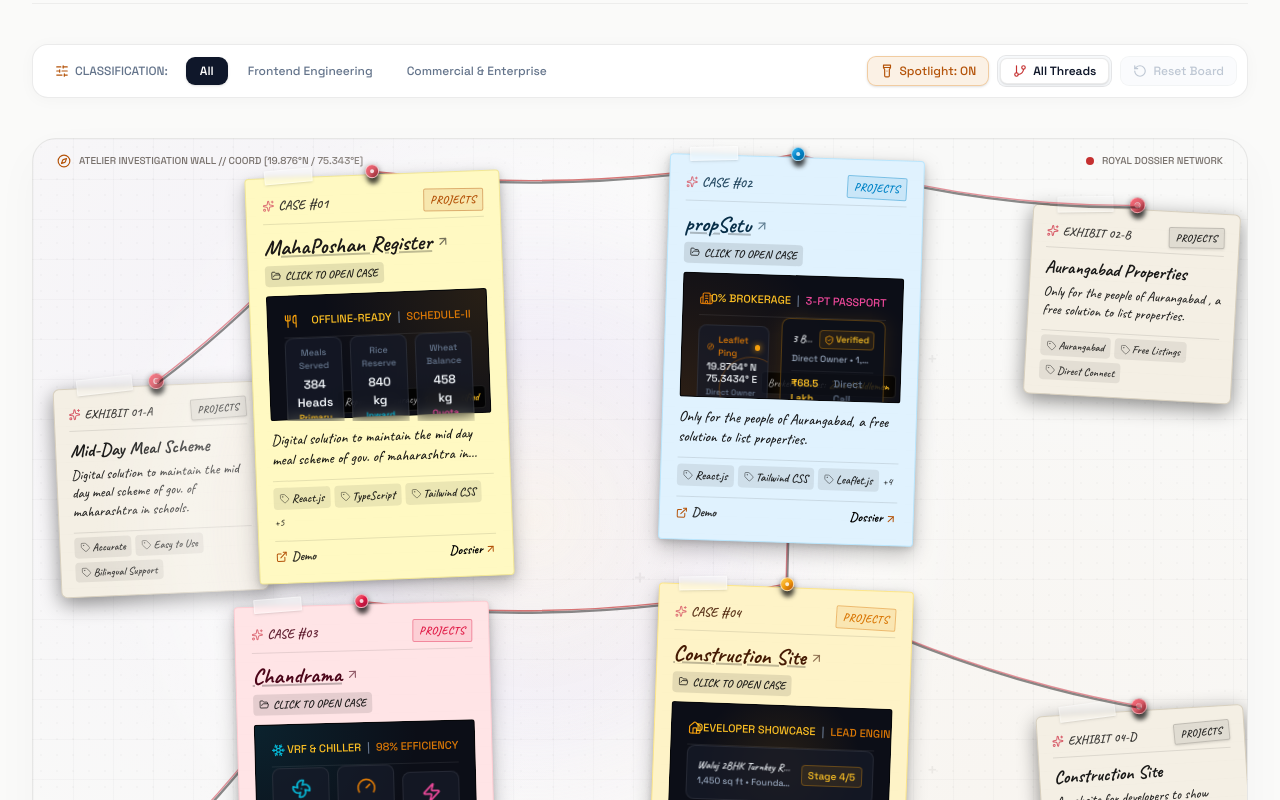
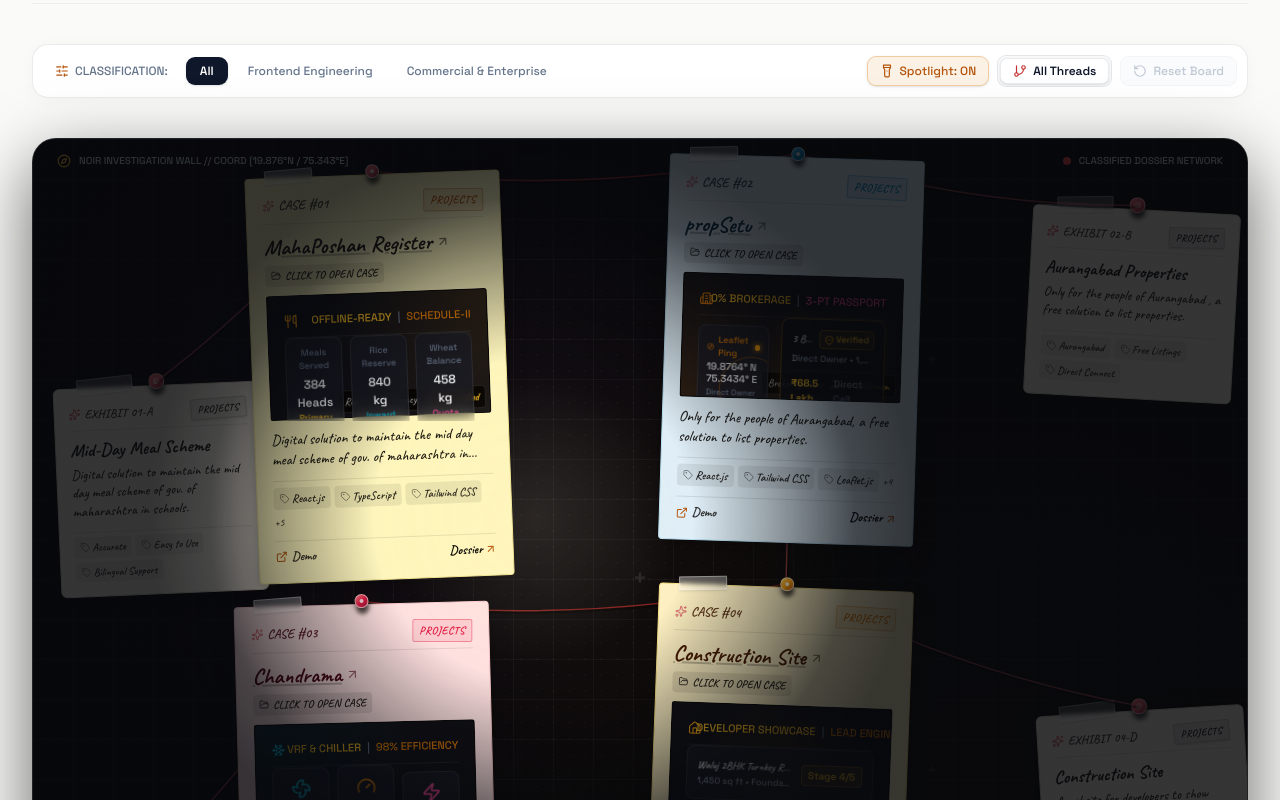
Before and after one commit to Umardeshmukh/protfolio, a React (Vite) app: page / in a window 1280 px wide. Shown: the part 2980-3780 px from the top of the page. Built offline with nearby package versions, Linux system fonts and the light colour scheme.

Commit message:
feat: turn research board into dark noir theme with interactive flashlight spotlight reveal

```diff
--- a/src/components/projects/ResearchBoard.tsx
+++ b/src/components/projects/ResearchBoard.tsx
@@ -90,20 +90,20 @@
         onMouseMove={handleMouseMove}
         onMouseEnter={() => setIsMouseOverBoard(true)}
         onMouseLeave={() => setIsMouseOverBoard(false)}
-        className="hidden lg:block relative w-full h-[880px] rounded-[24px] bg-[#f9f9f8] border border-black/[0.08] overflow-hidden select-none shadow-[0_16px_45px_rgba(0,0,0,0.03)]"
+        className="hidden lg:block relative w-full h-[880px] rounded-[24px] bg-[#07080b] border border-white/[0.1] overflow-hidden select-none shadow-[0_24px_70px_rgba(0,0,0,0.6)]"
         style={{
           backgroundImage: `
-            linear-gradient(rgba(15, 23, 42, 0.025) 1px, transparent 1px),
-            linear-gradient(90deg, rgba(15, 23, 42, 0.025) 1px, transparent 1px)
+            linear-gradient(rgba(255, 255, 255, 0.035) 1px, transparent 1px),
+            linear-gradient(90deg, rgba(255, 255, 255, 0.035) 1px, transparent 1px)
           `,
           backgroundSize: '40px 40px',
         }}
       >
         {/* Subtle Linen / Atelier Micro-Texture */}
         <div
-          className="absolute inset-0 pointer-events-none opacity-25"
+          className="absolute inset-0 pointer-events-none opacity-20"
           style={{
-            backgroundImage: `radial-gradient(rgba(0, 0, 0, 0.08) 1px, transparent 1px)`,
+            backgroundImage: `radial-gradient(rgba(255, 255, 255, 0.1) 1px, transparent 1px)`,
             backgroundSize: '16px 16px',
           }}
           aria-hidden="true"
@@ -111,80 +111,53 @@
 
         {/* Investigative Blueprint Crosshairs & Grid Coordinate Watermarks */}
         <div
-          className="absolute inset-0 pointer-events-none z-5 overflow-hidden text-[#78716c]/60 font-mono text-[10px]"
+          className="absolute inset-0 pointer-events-none z-5 overflow-hidden text-slate-400/50 font-mono text-[10px]"
           aria-hidden="true"
         >
           {/* Top ruler marks */}
-          <div className="absolute top-3.5 left-6 flex items-center gap-2 text-[#78716c]">
-            <Compass className="w-3.5 h-3.5 text-[#b45309]" />
-            <span>ATELIER INVESTIGATION WALL // COORD [19.876°N / 75.343°E]</span>
+          <div className="absolute top-3.5 left-6 flex items-center gap-2 text-slate-300">
+            <Compass className="w-3.5 h-3.5 text-[#fbbf24]" />
+            <span>NOIR INVESTIGATION WALL // COORD [19.876°N / 75.343°E]</span>
           </div>
 
-          <div className="absolute top-3.5 right-6 flex items-center gap-2 text-[#78716c]">
-            <span className="w-2 h-2 rounded-full bg-[#c53030]" />
-            <span>ROYAL DOSSIER NETWORK</span>
+          <div className="absolute top-3.5 right-6 flex items-center gap-2 text-slate-300">
+            <span className="w-2 h-2 rounded-full bg-[#ef4444] animate-pulse" />
+            <span>CLASSIFIED DOSSIER NETWORK</span>
           </div>
 
-          <div className="absolute bottom-3.5 left-6 text-[#78716c]">
-            <span>MOHAMMED UMER DESHMUKH // STICKY NOTE ARCHIVE</span>
+          <div className="absolute bottom-3.5 left-6 text-slate-400">
+            <span>MOHAMMED UMER DESHMUKH // CASE FILE ARCHIVE</span>
           </div>
 
-          <div className="absolute bottom-3.5 right-6 text-[#78716c]">
-            <span>CLICK PROJECT NAME TO OPEN INVESTIGATION DOSSIER</span>
+          <div className="absolute bottom-3.5 right-6 text-[#fbbf24] flex items-center gap-1.5 font-semibold">
+            <span>🔦 MOVE CURSOR TO ILLUMINATE DETAILS WITH SPOTLIGHT</span>
           </div>
 
           {/* Crosshairs watermark */}
-          <div className="absolute top-1/4 left-1/4 -translate-x-1/2 -translate-y-1/2 text-lg text-black/5 font-light">
+          <div className="absolute top-1/4 left-1/4 -translate-x-1/2 -translate-y-1/2 text-lg text-white/10 font-light">
             +
           </div>
-          <div className="absolute top-1/4 right-1/4 -translate-x-1/2 -translate-y-1/2 text-lg text-black/5 font-light">
+          <div className="absolute top-1/4 right-1/4 -translate-x-1/2 -translate-y-1/2 text-lg text-white/10 font-light">
             +
           </div>
-          <div className="absolute bottom-1/4 left-1/4 -translate-x-1/2 -translate-y-1/2 text-lg text-black/5 font-light">
+          <div className="absolute bottom-1/4 left-1/4 -translate-x-1/2 -translate-y-1/2 text-lg text-white/10 font-light">
             +
           </div>
-          <div className="absolute bottom-1/4 right-1/4 -translate-x-1/2 -translate-y-1/2 text-lg text-black/5 font-light">
+          <div className="absolute bottom-1/4 right-1/4 -translate-x-1/2 -translate-y-1/2 text-lg text-white/10 font-light">
             +
           </div>
-          <div className="absolute top-1/2 left-1/2 -translate-x-1/2 -translate-y-1/2 text-2xl text-black/5 font-light">
+          <div className="absolute top-1/2 left-1/2 -translate-x-1/2 -translate-y-1/2 text-2xl text-white/10 font-light">
             +
           </div>
         </div>
 
-        {/* ============================================================== */}
-        {/* INTERACTIVE SPOTLIGHT EFFECT                                   */}
-        {/* ============================================================== */}
-        {spotlightEnabled && (
-          <div
-            className="absolute inset-0 pointer-events-none z-15 transition-opacity duration-300"
-            style={{
-              opacity: isMouseOverBoard ? 1 : 0.65,
-              background: `
-                radial-gradient(
-                  520px circle at ${spotlightPos.x}px ${spotlightPos.y}px,
-                  rgba(217, 119, 6, 0.08) 0%,
-                  rgba(124, 58, 237, 0.05) 35%,
-                  rgba(255, 255, 255, 0.5) 65%,
-                  transparent 85%
-                ),
-                radial-gradient(
-                  220px circle at ${spotlightPos.x}px ${spotlightPos.y}px,
-                  rgba(255, 255, 255, 0.7) 0%,
-                  transparent 70%
-                )
-              `,
-            }}
-            aria-hidden="true"
-          />
-        )}
-
-        {/* Ambient Warm Pearl Backing */}
+        {/* Ambient Dark Noir Glow */}
         <div
           className="absolute inset-0 pointer-events-none z-0"
           style={{
             background: `
-              radial-gradient(circle at 20% 25%, rgba(124, 58, 237, 0.035) 0%, transparent 45%),
-              radial-gradient(circle at 80% 75%, rgba(217, 119, 6, 0.03) 0%, transparent 45%)
+              radial-gradient(circle at 20% 25%, rgba(124, 58, 237, 0.05) 0%, transparent 50%),
+              radial-gradient(circle at 80% 75%, rgba(217, 119, 6, 0.05) 0%, transparent 50%)
             `,
           }}
           aria-hidden="true"
@@ -261,18 +234,66 @@
             );
           })}
         </div>
+
+        {/* ============================================================== */}
+        {/* INTERACTIVE SPOTLIGHT FLASHLIGHT & DARK SHROUD EFFECT          */}
+        {/* ============================================================== */}
+        {spotlightEnabled && (
+          <>
+            {/* 1. Darkness Shroud: conceals details outside the spotlight cone */}
+            <div
+              className="absolute inset-0 pointer-events-none z-20 transition-opacity duration-300"
+              style={{
+                opacity: isMouseOverBoard ? 1 : 0.85,
+                background: `
+                  radial-gradient(
+                    380px circle at ${spotlightPos.x}px ${spotlightPos.y}px,
+                    transparent 0%,
+                    transparent 42%,
+                    rgba(7, 8, 11, 0.45) 65%,
+                    rgba(7, 8, 11, 0.86) 85%,
+                    rgba(7, 8, 11, 0.95) 100%
+                  )
+                `,
+              }}
+              aria-hidden="true"
+            />
+
+            {/* 2. Spotlight Flashlight Beam: illuminates and glows over details */}
+            <div
+              className="absolute inset-0 pointer-events-none z-25 transition-opacity duration-200"
+              style={{
+                opacity: isMouseOverBoard ? 1 : 0.65,
+                background: `
+                  radial-gradient(
+                    440px circle at ${spotlightPos.x}px ${spotlightPos.y}px,
+                    rgba(251, 191, 36, 0.09) 0%,
+                    rgba(217, 119, 6, 0.04) 40%,
+                    transparent 75%
+                  ),
+                  radial-gradient(
+                    180px circle at ${spotlightPos.x}px ${spotlightPos.y}px,
+                    rgba(255, 255, 255, 0.14) 0%,
+                    transparent 80%
+                  )
+                `,
+              }}
+              aria-hidden="true"
+            />
+          </>
+        )}
       </div>
 
       {/* ============================================================== */}
       {/* TABLET & MOBILE VIEW: RESPONSIVE EVIDENCE TRAIL WITH STICKY    */}
       {/* ============================================================== */}
       <div className="lg:hidden relative space-y-8">
-        <div className="p-4 rounded-[16px] bg-white border border-black/[0.08] flex items-center justify-between text-xs font-mono shadow-sm">
-          <div className="flex items-center gap-2 text-[#475569]">
-            <span className="w-2 h-2 rounded-full bg-[#c53030] animate-pulse" />
+        <div className="p-4 rounded-[16px] bg-[#0c0e14] border border-white/[0.08] flex items-center justify-between text-xs font-mono shadow-md text-slate-300">
+          <div className="flex items-center gap-2 text-slate-300">
+            <span className="w-2 h-2 rounded-full bg-[#ef4444] animate-pulse" />
             <span>INVESTIGATION LOG: {projects.length} STICKY DOSSIERS</span>
           </div>
-          <span className="text-[#b45309] font-semibold">TAP TITLE TO INSPECT</span>
+          <span className="text-[#fbbf24] font-semibold">TAP TITLE TO INSPECT</span>
         </div>
 
         {/* Vertical Evidence Trail */}
```
